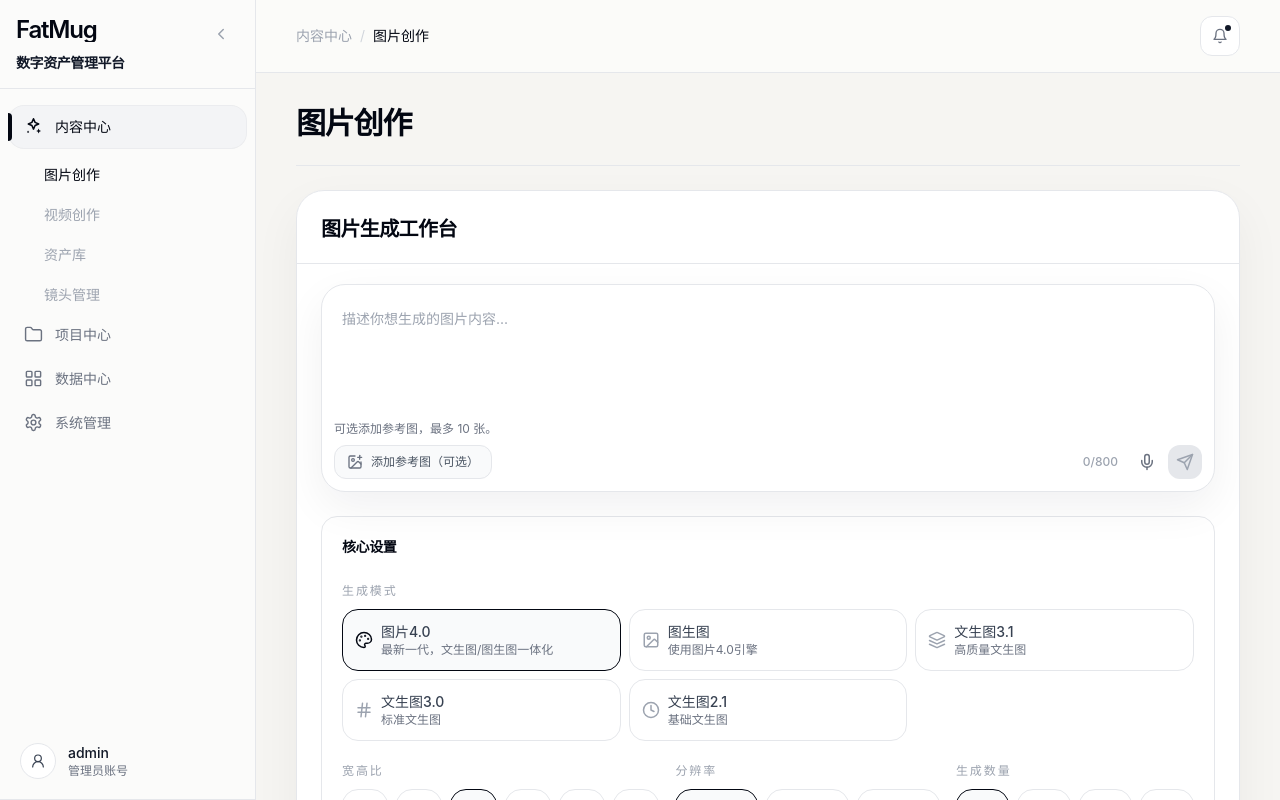
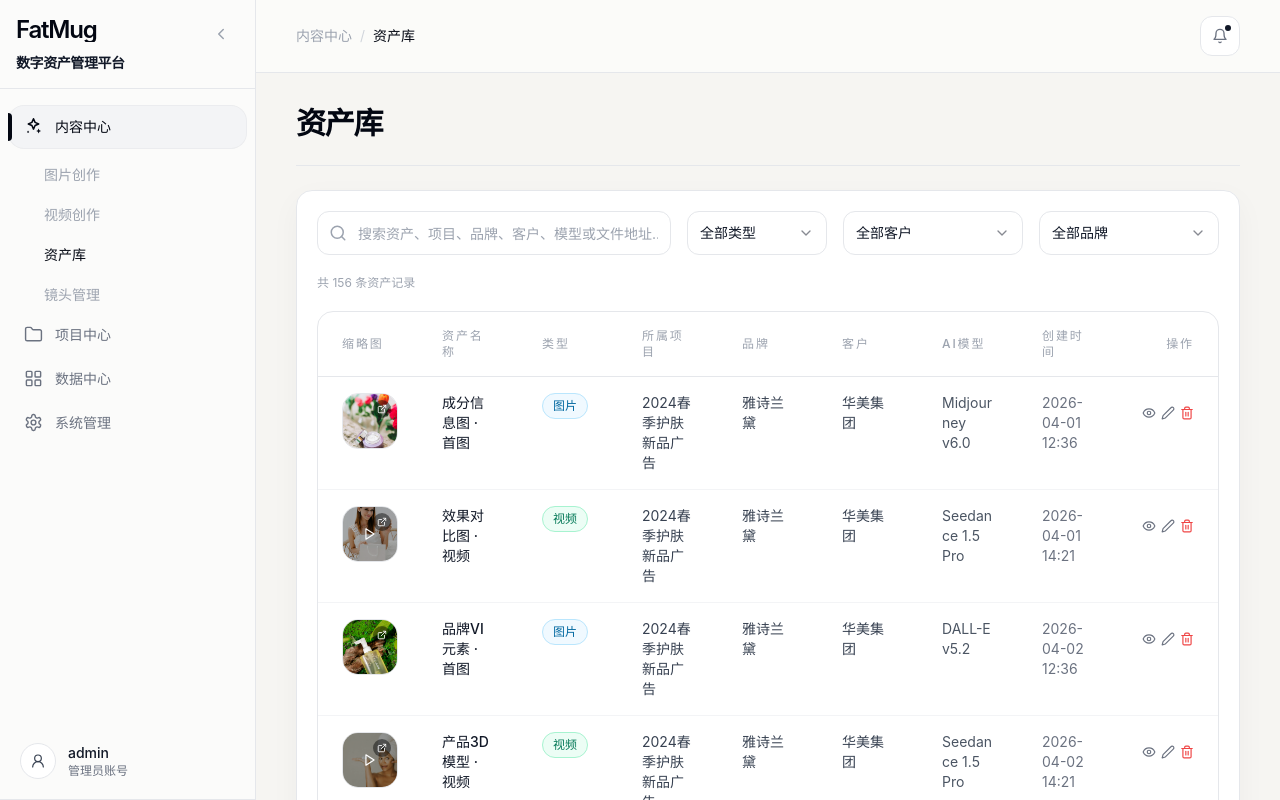
Before and after one commit to usago007/aigc-asset-management, a React (Vite) app: page /#/content/assets in a window 1280 px wide. Before the commit this address led to /content/image-generation. Built offline with nearby package versions, Linux system fonts and the light colour scheme.

Commit message:
chore: adapt config for GitHub Pages subpath deployment
- Set vite base path to /aigc-asset-management/
- Switch to HashRouter for static hosting compatibility
- Convert media paths from absolute to relative

```diff
--- a/src/main.tsx
+++ b/src/main.tsx
@@ -1,18 +1,16 @@
 import React from 'react'
 import ReactDOM from 'react-dom/client'
-import { BrowserRouter, HashRouter } from 'react-router-dom'
+import { HashRouter } from 'react-router-dom'
 import { ThemeProvider } from './context/ThemeContext'
 import App from './App'
 import './index.css'
 
-const Router = window.location.protocol === 'file:' ? HashRouter : BrowserRouter
-
 ReactDOM.createRoot(document.getElementById('root')!).render(
   <React.StrictMode>
     <ThemeProvider>
-      <Router>
+      <HashRouter>
         <App />
-      </Router>
+      </HashRouter>
     </ThemeProvider>
   </React.StrictMode>,
 )
--- a/src/utils/mediaLibrary.ts
+++ b/src/utils/mediaLibrary.ts
@@ -1,5 +1,5 @@
-const IMAGE_BASE = '/media/beauty/images'
-const VIDEO_POSTER_BASE = '/media/beauty/video-posters'
+const IMAGE_BASE = 'media/beauty/images'
+const VIDEO_POSTER_BASE = 'media/beauty/video-posters'
 
 const buildImagePath = (index: number) => `${IMAGE_BASE}/beauty-image-${String(index).padStart(2, '0')}.jpg`
 const buildVideoPosterPath = (index: number) => `${VIDEO_POSTER_BASE}/beauty-video-poster-${String(index).padStart(2, '0')}.jpg`
@@ -54,7 +54,7 @@
 }
 
 export function isBeautyMediaPath(value?: string | null) {
-  return Boolean(value && value.startsWith('/media/beauty/'))
+  return Boolean(value && (value.startsWith('/media/beauty/') || value.startsWith('media/beauty/')))
 }
 
 export function getMediaDownloadName(url: string, fallbackBase: string) {
--- a/vite.config.ts
+++ b/vite.config.ts
@@ -3,7 +3,7 @@
 import path from 'path'
 
 export default defineConfig({
-  base: './',
+  base: '/aigc-asset-management/',
   build: {
     modulePreload: false,
     cssCodeSplit: false,
```
